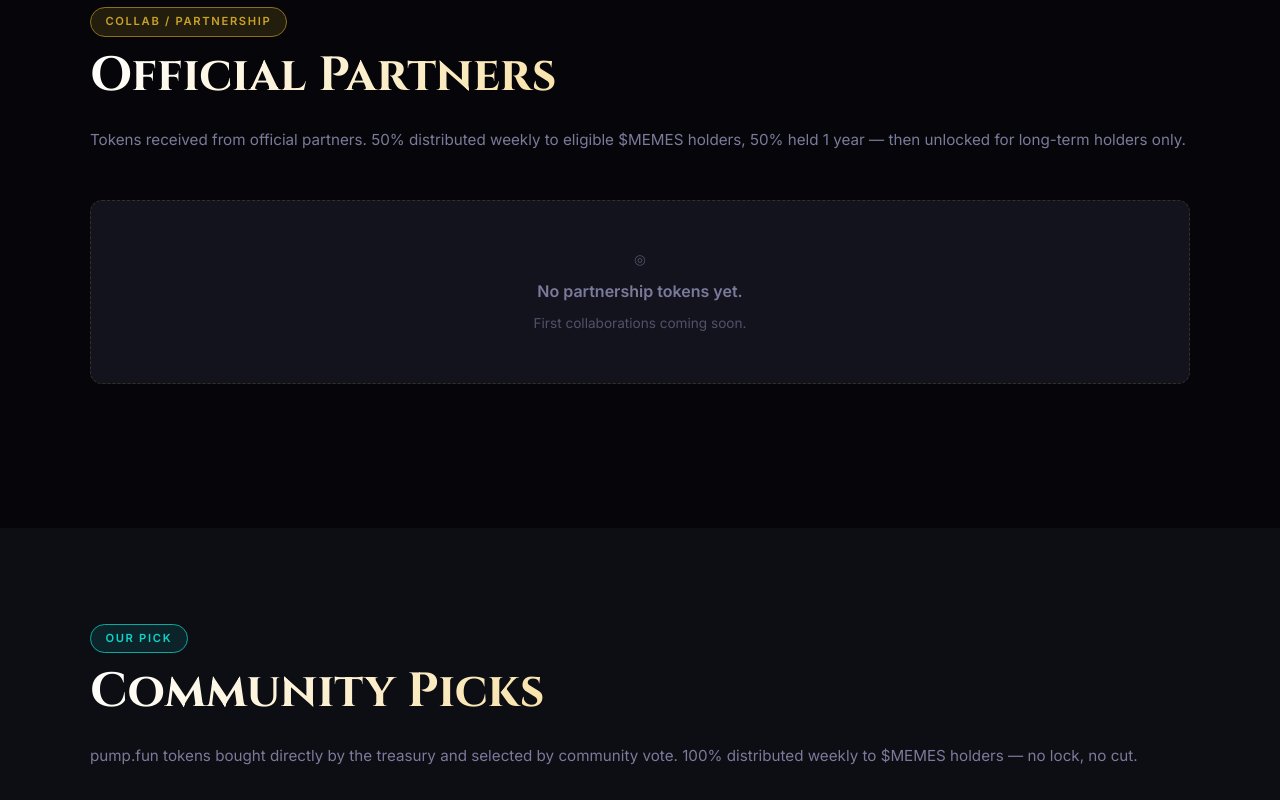
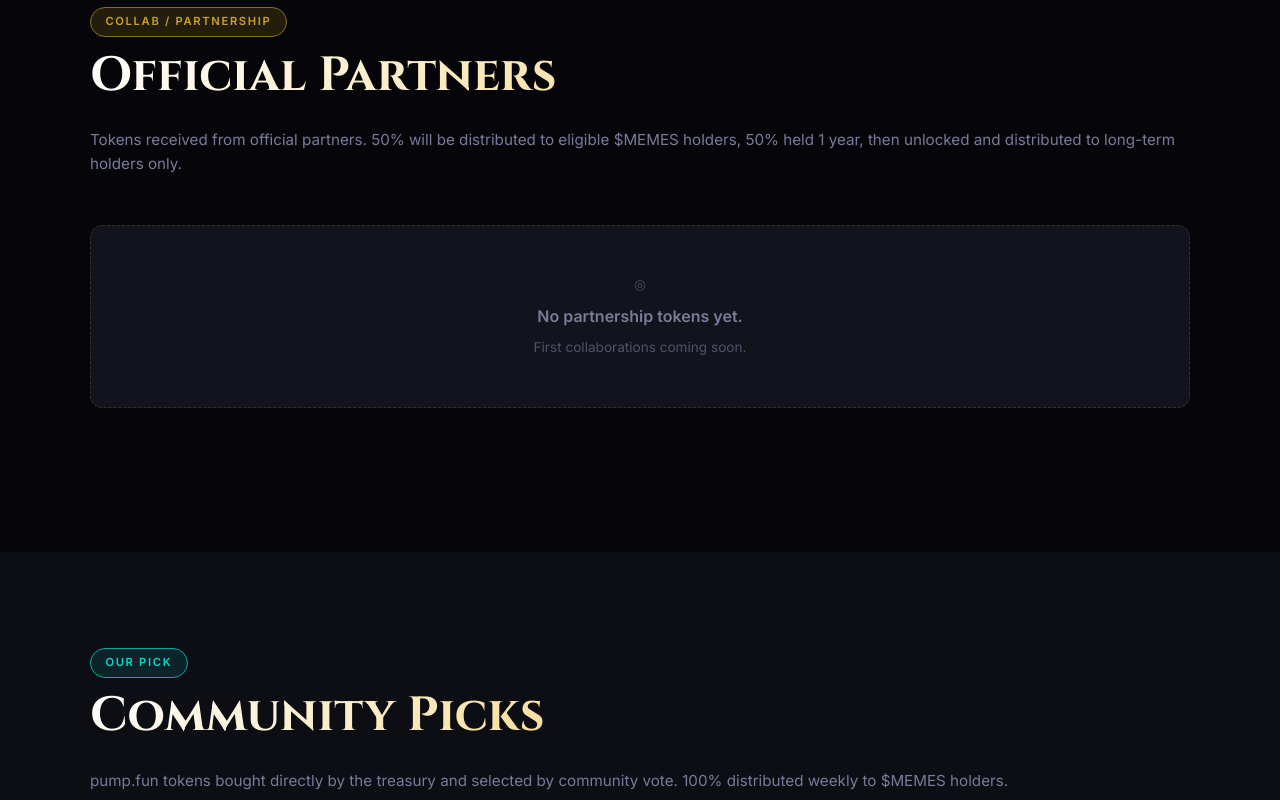
Before and after one commit to Mikloncaric/memecoins-website, a plain HTML site: page treasury.html in a window 1280 px wide. Shown: the part 660-1460 px from the top of the page. Drawn offline with Linux system fonts and the light colour scheme.

Commit message:
Rewrite Official Partners and Community Picks descriptions, remove em-dashes

```diff
--- a/treasury.html
+++ b/treasury.html
@@ -81,7 +81,7 @@
         <div>
           <span class="category-tag collab-tag">Collab / Partnership</span>
           <h2>Official Partners</h2>
-          <p class="category-desc">Tokens received from official partners. 50% distributed weekly to eligible $MEMES holders, 50% held 1 year — then unlocked for long-term holders only.</p>
+          <p class="category-desc">Tokens received from official partners. 50% will be distributed to eligible $MEMES holders, 50% held 1 year, then unlocked and distributed to long-term holders only.</p>
         </div>
       </div>
       <div class="token-grid" id="collab-grid">
@@ -102,7 +102,7 @@
         <div>
           <span class="category-tag pick-tag">Our Pick</span>
           <h2>Community Picks</h2>
-          <p class="category-desc">pump.fun tokens bought directly by the treasury and selected by community vote. 100% distributed weekly to $MEMES holders — no lock, no cut.</p>
+          <p class="category-desc">pump.fun tokens bought directly by the treasury and selected by community vote. 100% distributed weekly to $MEMES holders.</p>
         </div>
       </div>
       <div class="token-grid" id="pick-grid">
```
